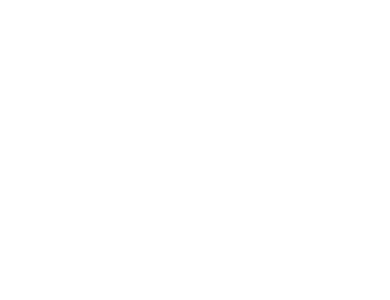
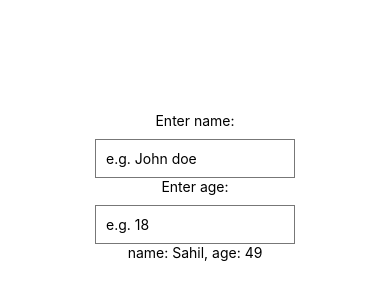
Before and after one commit to Sahil1109/nativeapp, a React Native app: screen / in a window 390 px wide. Shown: the part 236-536 px from the top of the page. Built offline with nearby package versions, Linux system fonts and the light colour scheme.

Commit message:
After Lec5

```diff
--- a/App.js
+++ b/App.js
@@ -1,11 +1,29 @@
-import React from 'react';
-import { StyleSheet, Text, View } from 'react-native';
+import React,{useState} from 'react';
+import { StyleSheet, Text, View, TextInput} from 'react-native';
 
 export default function App() {
+  const [name, setName] =useState('Sahil');
+  const [age, setAge] = useState(49)
+  const nameHandler =(value)=>{
+    setName(value)
+  }
+
+  const ageHandler =(value)=>{
+    setAge(value)
+  }
   return (
     <View style={styles.container}>
-      <Text></Text>
-      <Text></Text>
+      <Text>Enter name:</Text>
+      <TextInput style={styles.input}
+      placeholder='e.g. John doe'
+      onChangeText ={nameHandler}
+      />
+      <Text>Enter age:</Text>
+      <TextInput style={styles.input}
+      placeholder='e.g. 18'
+      onChangeText ={ageHandler}
+      />
+      <Text>name: {name}, age: {age}</Text>
     </View>
   );
 }
@@ -18,15 +36,12 @@
     justifyContent: 'center',
     textDecorationColor: 'white'
   },
-  header:{
-    backgroundColor: 'pink',
-    padding:20,
-  },
-  boldText:{
-    fontWeight: 'bold'
-  },
-  body:{
-    backgroundColor:'yellow',
-    padding: 20,
+  input:{
+    borderWidth: 1,
+    borderColor: '#777',
+    padding:10,
+    marginTop: 10,
+    width: 200
   }
+
 });
```
